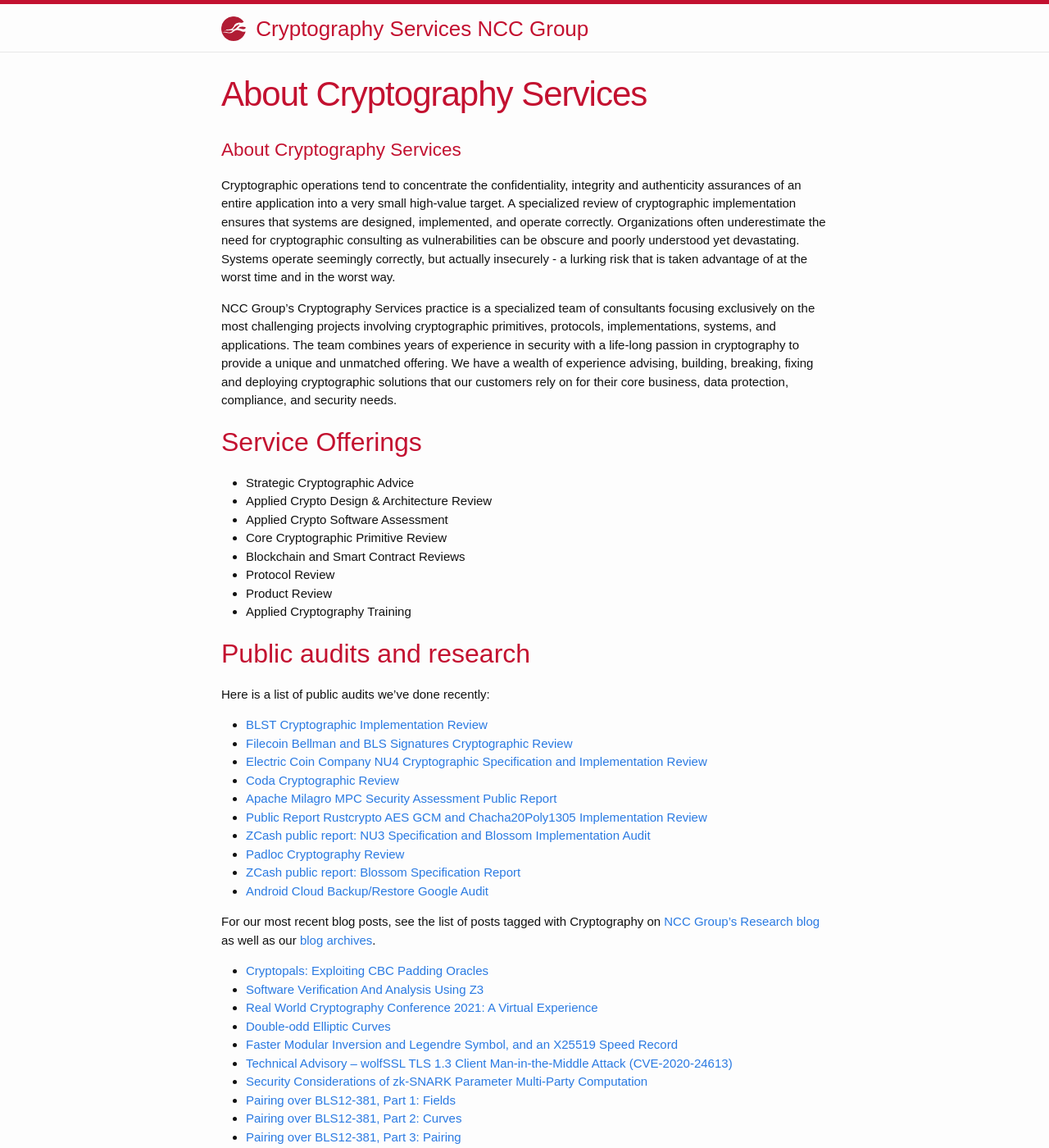
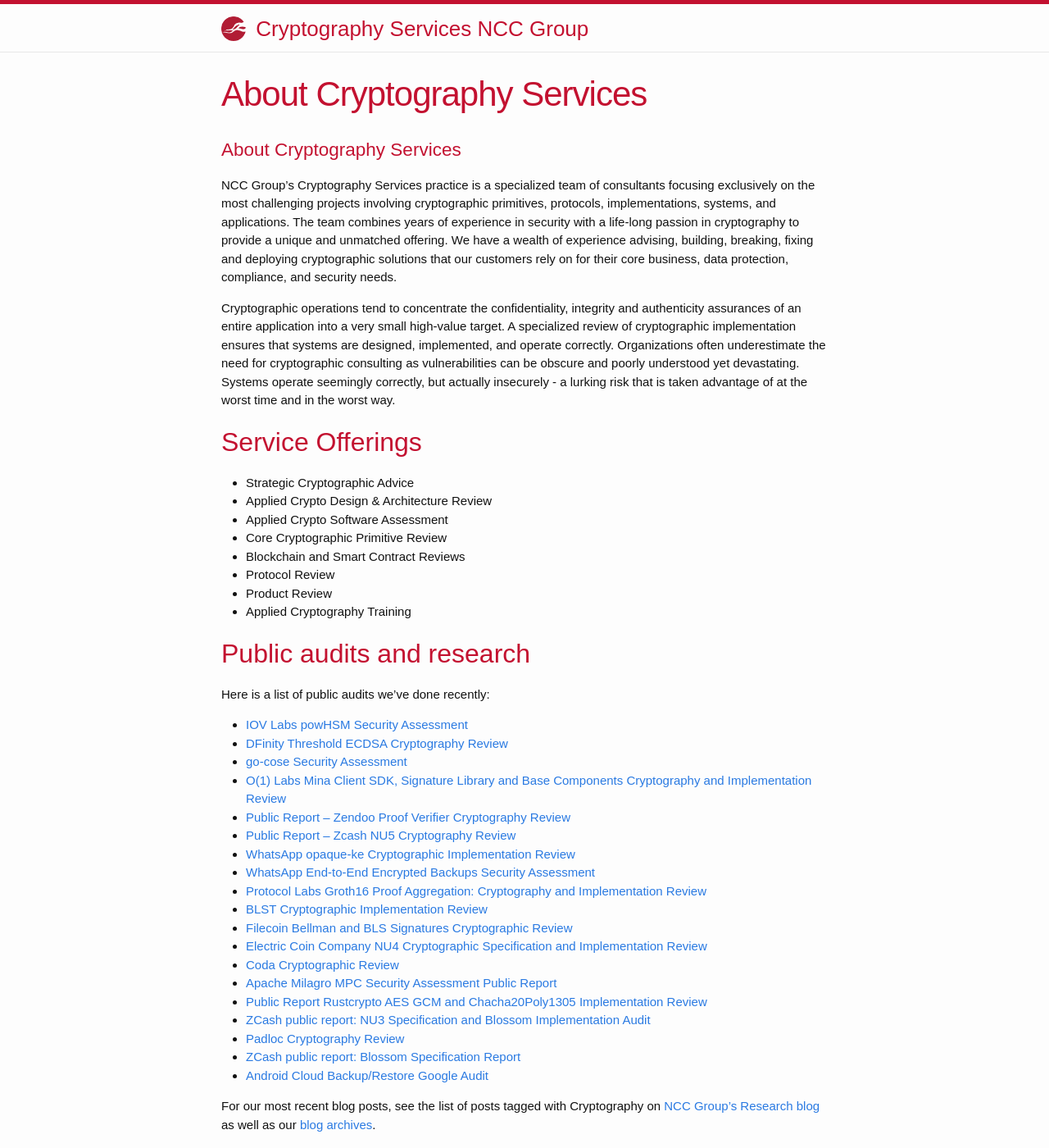
Before and after one commit to CryptoServices/cryptoservices.github.io, a Jekyll site: the page built from about.md, in a window 1280 px wide and 1400 px high. Shown: the whole window at 82% size. Built offline with Jekyll 4.4.1, drawn with Linux system fonts in a browser that asks for light colours; our own code applies the rules of GitHub Pages for plain Markdown files; some of the changed text lies outside the part shown.

Commit message:
added a bunch of blog posts

```diff
--- a/about.md
+++ b/about.md
@@ -5,9 +5,9 @@
 
 # About Cryptography Services
 
+NCC Group's Cryptography Services practice is a specialized team of consultants focusing exclusively on the most challenging projects involving cryptographic primitives, protocols, implementations, systems, and applications. The team combines years of experience in security with a life-long passion in cryptography to provide a unique and unmatched offering.  We have a wealth of experience advising, building, breaking, fixing and deploying cryptographic solutions that our customers rely on for their core business, data protection, compliance, and security needs.
+
 Cryptographic operations tend to concentrate the confidentiality, integrity and authenticity assurances of an entire application into a very small high-value target. A specialized review of cryptographic implementation ensures that systems are designed, implemented, and operate correctly. Organizations often underestimate the need for cryptographic consulting as vulnerabilities can be obscure and poorly understood yet devastating. Systems operate seemingly correctly, but actually insecurely - a lurking risk that is taken advantage of at the worst time and in the worst way.
-
-NCC Group's Cryptography Services practice is a specialized team of consultants focusing exclusively on the most challenging projects involving cryptographic primitives, protocols, implementations, systems, and applications. The team combines years of experience in security with a life-long passion in cryptography to provide a unique and unmatched offering.  We have a wealth of experience advising, building, breaking, fixing and deploying cryptographic solutions that our customers rely on for their core business, data protection, compliance, and security needs.
 
 ## Service Offerings
 
@@ -24,6 +24,17 @@
 
 Here is a list of public audits we've done recently:
 
+
+
+* [IOV Labs powHSM Security Assessment](https://research.nccgroup.com/2022/10/05/public-report-iov-labs-powhsm-security-assessment/)
+* [DFinity Threshold ECDSA Cryptography Review](https://research.nccgroup.com/2022/06/15/public-report-threshold-ecdsa-cryptography-review/)
+* [go-cose Security Assessment](https://research.nccgroup.com/2022/05/26/public-report-go-cose-security-assessment/)
+* [O(1) Labs Mina Client SDK, Signature Library and Base Components Cryptography and Implementation Review](https://research.nccgroup.com/2022/02/22/public-report-o1-labs-mina-client-sdk-signature-library-and-base-components-cryptography-and-implementation-review/)
+* [Public Report – Zendoo Proof Verifier Cryptography Review](https://research.nccgroup.com/2021/11/30/public-report-zendoo-proof-verifier-cryptography-review/)
+* [Public Report – Zcash NU5 Cryptography Review](https://research.nccgroup.com/2021/11/02/public-report-zcash-nu5-cryptography-review/)
+* [WhatsApp opaque-ke Cryptographic Implementation Review](https://research.nccgroup.com/2021/12/13/public-report-whatsapp-opaque-ke-cryptographic-implementation-review/)
+* [WhatsApp End-to-End Encrypted Backups Security Assessment](https://research.nccgroup.com/2021/10/27/public-report-whatsapp-end-to-end-encrypted-backups-security-assessment/)
+* [Protocol Labs Groth16 Proof Aggregation: Cryptography and Implementation Review](https://research.nccgroup.com/2021/06/04/public-report-protocol-labs-groth16-proof-aggregation-cryptography-and-implementation-review/)
 * [BLST Cryptographic Implementation Review](https://research.nccgroup.com/2021/01/20/public-report-blst-cryptographic-implementation-review/)
 * [Filecoin Bellman and BLS Signatures Cryptographic Review](https://research.nccgroup.com/2020/10/21/public-report-filecoin-bellman-and-bls-signatures-cryptographic-review/)
 * [Electric Coin Company NU4 Cryptographic Specification and Implementation Review](https://research.nccgroup.com/2020/09/04/public-report-electric-coin-company-nu4-cryptographic-specification-and-implementation-review/)
@@ -37,6 +48,21 @@
 
 For our most recent blog posts, see the list of posts tagged with Cryptography on [NCC Group's Research blog](https://research.nccgroup.com/category/cryptography/) as well as our [blog archives](https://cryptoservices.github.io/archives/).
 
+* [A jq255 Elliptic Curve Specification, and a Retrospective](https://research.nccgroup.com/2022/11/21/a-jq255-elliptic-curve-specification-and-a-retrospective/)
+* [Constant-Time Data Processing At a Secret Offset, Privacy and QUIC](https://research.nccgroup.com/2022/09/05/constant-time-data-processing-at-a-secret-offset-privacy-and-quic/)
+* [Implementing the Castryck-Decru SIDH Key Recovery Attack in SageMath](https://research.nccgroup.com/2022/08/08/implementing-the-castryck-decru-sidh-key-recovery-attack-in-sagemath/)
+* [NIST Selects Post-Quantum Algorithms for Standardization](https://research.nccgroup.com/2022/07/13/nist-selects-post-quantum-algorithms-for-standardization/)
+* [Real World Cryptography Conference 2022](https://research.nccgroup.com/2022/04/26/real-world-cryptography-conference-2022/)
+* [BAT: a Fast and Small Key Encapsulation Mechanism](https://research.nccgroup.com/2022/02/14/bat-a-fast-and-small-key-encapsulation-mechanism/)
+* [A deeper dive into CVE-2021-39137 – a Golang security bug that Rust would have prevented](https://research.nccgroup.com/2022/02/07/a-deeper-dive-into-cve-2021-39137-a-golang-security-bug-that-rust-would-have-prevented/)
+* [Estimating the Bit Security of Pairing-Friendly Curves](https://research.nccgroup.com/2022/02/03/estimating-the-bit-security-of-pairing-friendly-curves/)
+* [Announcing NCC Group’s Cryptopals Guided Tour!](https://research.nccgroup.com/2021/12/10/announcing-ncc-groups-cryptopals-guided-tour/)
+* [An Illustrated Guide to Elliptic Curve Cryptography Validation](https://research.nccgroup.com/2021/11/18/an-illustrated-guide-to-elliptic-curve-cryptography-validation/)
+* [Technical Advisory – Arbitrary Signature Forgery in Stark Bank ECDSA Libraries (CVE-2021-43572, CVE-2021-43570, CVE-2021-43569, CVE-2021-43568, CVE-2021-43571)](https://research.nccgroup.com/2021/11/08/technical-advisory-arbitrary-signature-forgery-in-stark-bank-ecdsa-libraries/)
+* [Paradoxical Compression with Verifiable Delay Functions](Paradoxical Compression with Verifiable Delay Functions)
+* [Optimizing Pairing-Based Cryptography: Montgomery Multiplication in Assembly](https://research.nccgroup.com/2021/09/10/optimizing-pairing-based-cryptography-montgomery-multiplication-in-assembly/)
+* [On the Use of Pedersen Commitments for Confidential Payments](https://research.nccgroup.com/2021/06/15/on-the-use-of-pedersen-commitments-for-confidential-payments/)
+* [Optimizing Pairing-Based Cryptography: Montgomery Arithmetic in Rust](https://research.nccgroup.com/2021/06/09/optimizing-pairing-based-cryptography-montgomery-arithmetic-in-rust/)
 * [Cryptopals: Exploiting CBC Padding Oracles](https://research.nccgroup.com/2021/02/17/cryptopals-exploiting-cbc-padding-oracles/)
 * [Software Verification And Analysis Using Z3](https://research.nccgroup.com/2021/01/29/software-verification-and-analysis-using-z3/)
 * [Real World Cryptography Conference 2021: A Virtual Experience](https://research.nccgroup.com/2021/01/27/real-world-cryptography-conference-2021-a-virtual-experience/)
```
